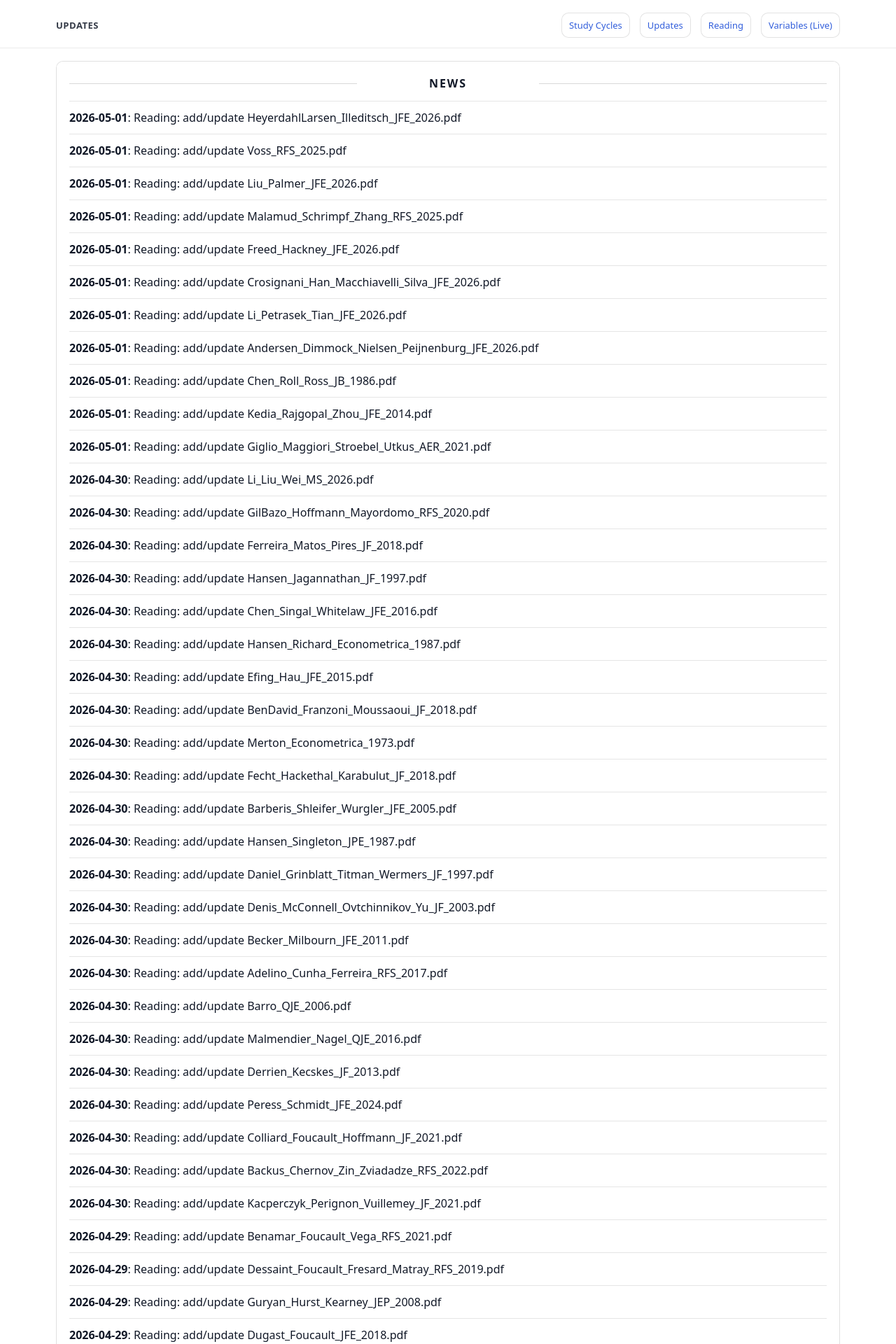
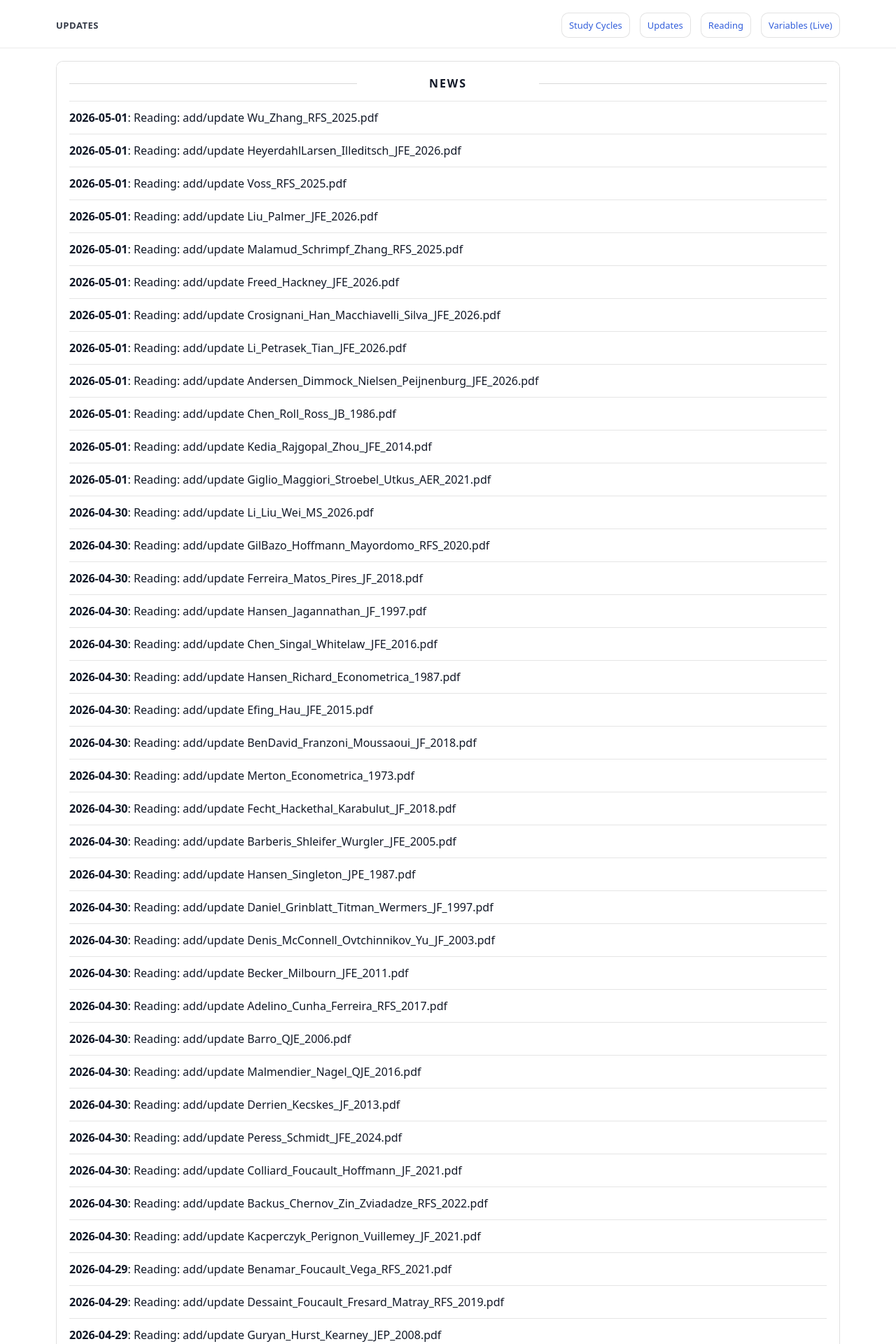
Before and after one commit to yaxinzn/study-archive, a Jekyll site: the page built from updates/index.md, in a window 1280 px wide. Shown: the top 1920 px of the page at 70% size. Built offline with Jekyll 4.4.1, drawn with Linux system fonts in a browser that asks for light colours; some of the changed text lies outside the part shown.

Commit message:
chore: update NEWS feed

```diff
--- a/_data/news.yml
+++ b/_data/news.yml
@@ -1,4 +1,7 @@
 # Auto-generated update history (sorted newest -> oldest). Do not edit manually.
+- ts: "1777631059"
+  date: "2026-05-01"
+  title: "Reading: add/update Wu_Zhang_RFS_2025.pdf"
 - ts: "1777630912"
   date: "2026-05-01"
   title: "Reading: add/update HeyerdahlLarsen_Illeditsch_JFE_2026.pdf"
```
